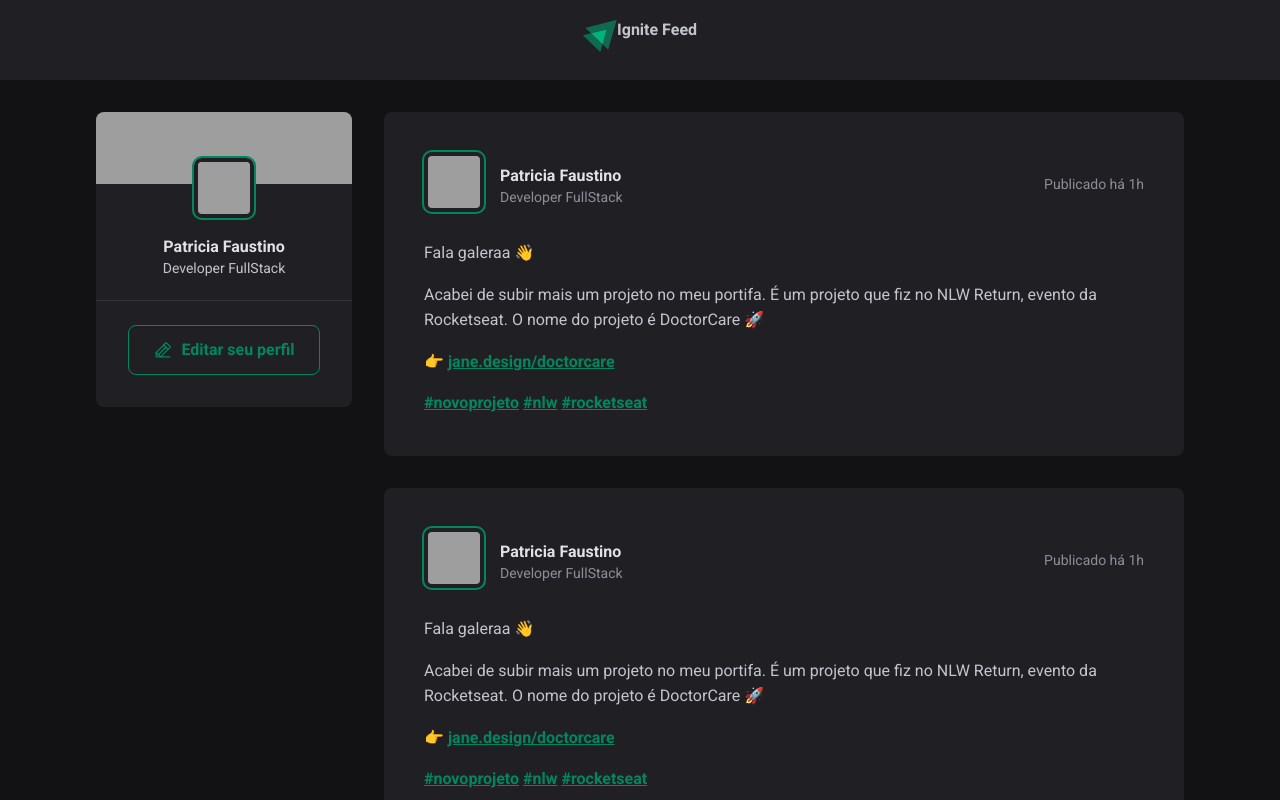
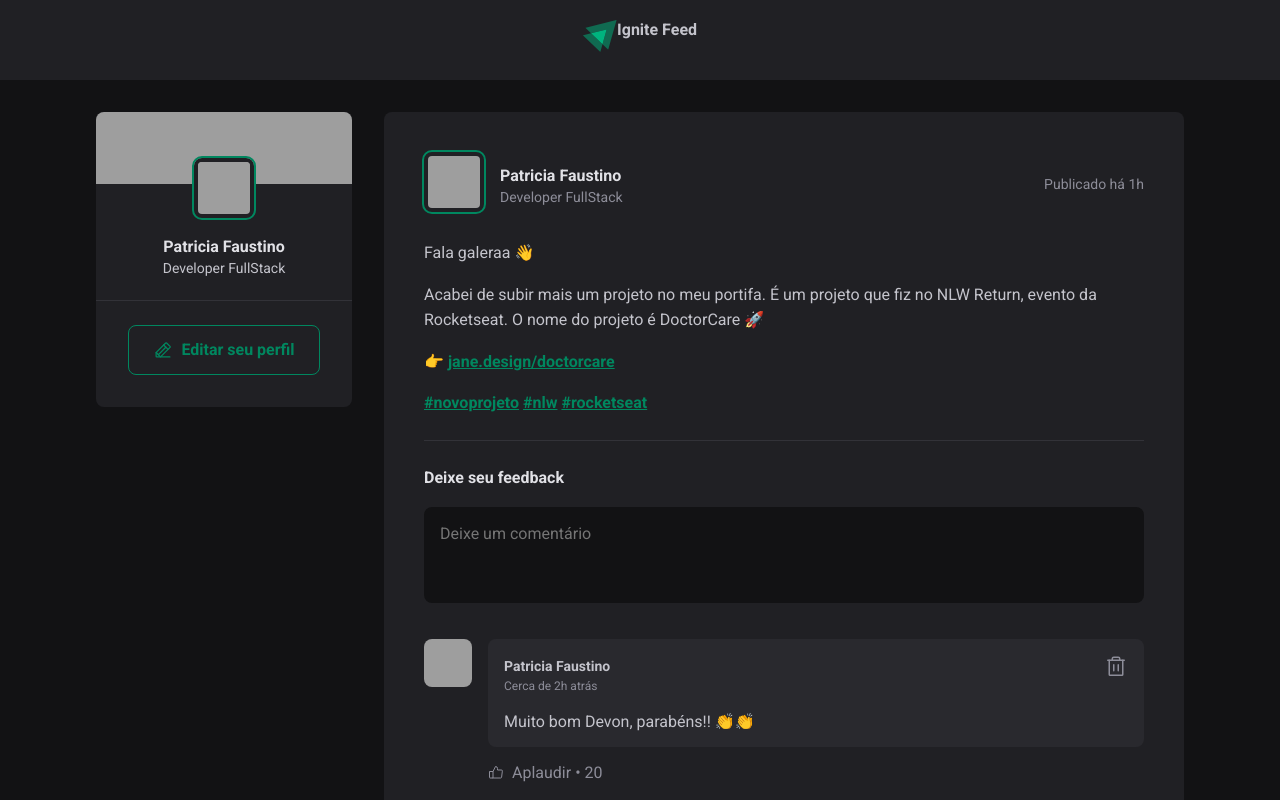
Before and after one commit to patricia-faustino/01-Fundamentos-React-JS-Trilha2022, a React (Vite) app: page / in a window 1280 px wide. Shown: the top 800 px of the page. Built offline with nearby package versions, Linux system fonts and the light colour scheme; grey boxes are pictures that could not be loaded.

Commit message:
adding Comment component

```diff
--- /dev/null
+++ b/src/components/Comment.jsx
@@ -0,0 +1,32 @@
+import { ThumbsUp, Trash } from "phosphor-react";
+import styles from "./Comment.module.css";
+
+export function Comment() {
+  return (
+    <div className={styles.comment}>
+      <img src="https://avatars.githubusercontent.com/u/69044157?v=4" />
+
+      <div className={styles.commentBox}>
+        <div className={styles.commentContent}>
+          <header>
+            <div className={styles.authorAndTime}>
+              <strong>Patricia Faustino</strong>
+              <time dateTime="11 de Maio às 08:13h">Cerca de 2h atrás</time>
+            </div>
+
+            <button title="Deletar comentário">
+              <Trash size={24} />
+            </button>
+          </header>
+          <p>Muito bom Devon, parabéns!! 👏👏</p>
+        </div>
+        <footer>
+          <button>
+            <ThumbsUp />
+            Aplaudir <span>20</span>
+          </button>
+        </footer>
+      </div>
+    </div>
+  );
+}
--- /dev/null
+++ b/src/components/Comment.module.css
@@ -0,0 +1,86 @@
+.comment {
+  margin-top: 1.5rem;
+  display: flex;
+  gap: 1rem;
+}
+
+.comment > img {
+  width: 3rem;
+  height: 3rem;
+  border-radius: 8px;
+}
+
+.commentBox {
+  flex: 1;
+}
+
+.commentContent {
+  background: var(--gray-700);
+  border-radius: 8px;
+  padding: 1rem;
+}
+
+.commentContent header {
+  display: flex;
+  align-items: flex-start;
+  justify-content: space-between;
+}
+
+.authorAndTime strong {
+  display: block;
+  font-size: 0.875rem;
+  line-height: 1.6;
+}
+
+.authorAndTime time {
+  display: block;
+  font-size: 0.75rem;
+  line-height: 1.6;
+  color: var(--gray-400);
+}
+
+.commentContent header button {
+  background: transparent;
+  border: 0;
+  color: var(--gray-400);
+  cursor: pointer;
+  line-height: 0;
+  border-radius: 4px;
+}
+
+.commentContent header button:hover {
+  color: var(--red-500);
+}
+
+.commentContent p {
+  margin-top: 1rem;
+  color: var(--gray-300);
+}
+
+.commentBox footer {
+  margin-top: 1rem;
+}
+
+.commentBox footer button {
+  background: transparent;
+  border: 0;
+  color: var(--gray-400);
+  cursor: pointer;
+  display: flex;
+  align-items: center;
+
+  border-radius: 2px;
+}
+
+.commentBox footer button:hover {
+  color: var(--green-300);
+}
+
+.commentBox footer button svg {
+  margin-right: 0.5rem;
+}
+
+.commentBox footer button span::before {
+  content: "\2022";
+  padding: 0 0.25rem;
+}
--- a/src/components/Post.jsx
+++ b/src/components/Post.jsx
@@ -1,3 +1,4 @@
+import { Comment } from "./Comment";
 import styles from "./Post.module.css";
 
 export function Post() {
@@ -24,12 +25,28 @@
           Acabei de subir mais um projeto no meu portifa. É um projeto que fiz
           no NLW Return, evento da Rocketseat. O nome do projeto é DoctorCare 🚀
         </p>
-        <p>👉{' '}<a href="">jane.design/doctorcare</a></p>
         <p>
-            <a href="">#novoprojeto</a>{' '}
-            <a href=""> #nlw</a>{' '}
-            <a href=""> #rocketseat</a>
+          👉 <a href="">jane.design/doctorcare</a>
         </p>
+        <p>
+          <a href="">#novoprojeto</a> <a href=""> #nlw</a>{" "}
+          <a href=""> #rocketseat</a>
+        </p>
+      </div>
+
+      <form className={styles.commentForm}>
+        <strong>Deixe seu feedback</strong>
+        <textarea placeholder="Deixe um comentário" />
+        <footer>
+          <button type="submit">Publicar</button>
+        </footer>
+      </form>
+
+      <div className={styles.commentList}>
+        <Comment />
+        <Comment />
+        <Comment />
+        <Comment />
       </div>
     </article>
   );
--- a/src/components/Post.module.css
+++ b/src/components/Post.module.css
@@ -63,3 +63,60 @@
   font-size: 00.875rem;
   color: var(--gray-400);
 }
+
+.commentForm {
+  width: 100%;
+  margin-top: 1.5rem;
+  padding-top: 1.5rem;
+  border-top: 1px solid var(--gray-600);
+}
+
+.commentForm > strong {
+  line-height: 1.6;
+  color: var(--gray-100);
+}
+
+.commentForm textarea {
+  width: 100%;
+  background: var(--gray-900);
+  border: 0;
+  resize: none;
+  height: 6rem;
+  padding: 1rem;
+  border-radius: 8px;
+  color: var(--gray-100);
+  line-height: 1.4;
+  margin-top: 1rem;
+}
+
+.commentForm footer {
+  visibility: hidden;
+  max-height: 0;
+}
+
+/* quando o focus é aplicado a algum input o estilo é aplicado */
+.commentForm:focus-within footer {
+  visibility: visible;
+  max-height: none;
+}
+
+.commentForm button[type="submit"] {
+  padding: 1rem 1.5rem;
+  margin-top: 1rem;
+  border-radius: 8px;
+  border: 0;
+  background: var(--green-500);
+  color: var(--white);
+  font-weight: bold;
+  cursor: pointer;
+
+  transition: background-color 0.1s;
+}
+
+.commentForm button[type="submit"]:hover {
+  background: var(--green-300);
+}
+
+.commentList {
+  margin-top: 2rem;
+}
--- a/src/global.css
+++ b/src/global.css
@@ -8,8 +8,15 @@
   --gray-800: #202024;
   --gray-900: #121214;
 
-    --green-300: #00B37E;
+  --green-300: #00b37e;
   --green-500: #00875f;
+
+  --red-500: #F75A68;
+}
+
+:focus {
+  outline: transparent;
+  box-shadow: 0 0 0 2px var(--green-500);
 }
 
 * {
@@ -26,8 +33,11 @@
 }
 
 /* por padrão os elementos após o body não herdam as propriedades do body */
-body, input, textarea, button {
-    font-family: 'Roboto', sans-serif;
+body,
+input,
+textarea,
+button {
+  font-family: "Roboto", sans-serif;
   font-weight: 400;
   font-size: 1rem;
 }
```
Lines whose indentation alone changed are shown as unchanged.
